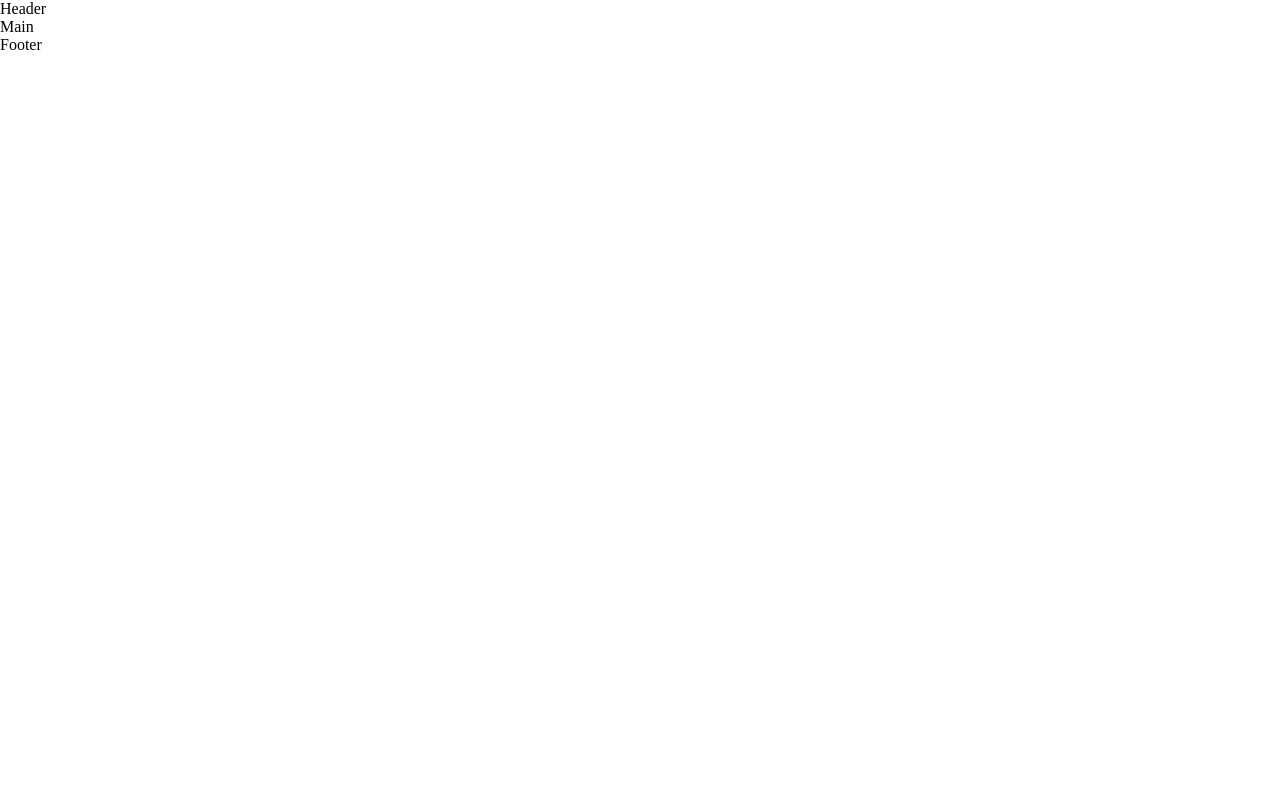
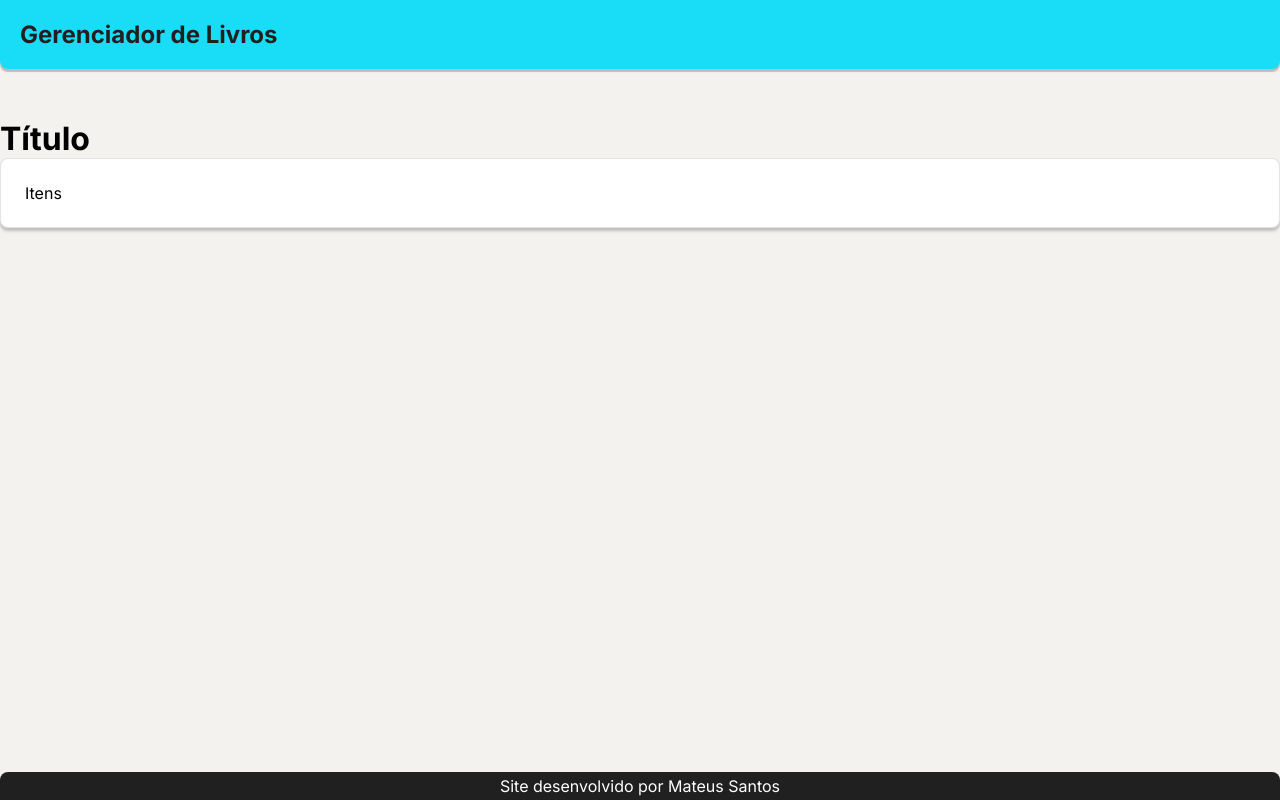
Before and after one commit to MateusSKV9/gerenciador-livros, a React (Vite) app: page / in a window 1280 px wide. Built offline with nearby package versions, Linux system fonts and the light colour scheme.

Commit message:
feat: add initial styles for header, main and footer components

```diff
--- a/index.html
+++ b/index.html
@@ -3,6 +3,12 @@
 	<head>
 		<meta charset="UTF-8" />
 		<link rel="icon" type="image/svg+xml" href="/vite.svg" />
+		<link rel="preconnect" href="https://fonts.googleapis.com" />
+		<link rel="preconnect" href="https://fonts.gstatic.com" crossorigin />
+		<link
+			href="https://fonts.googleapis.com/css2?family=Inter:ital,opsz,wght@0,14..32,100..900;1,14..32,100..900&display=swap"
+			rel="stylesheet"
+		/>
 		<meta name="viewport" content="width=device-width, initial-scale=1.0" />
 		<title>Gerenciador de Livros</title>
 	</head>
--- a/src/index.css
+++ b/src/index.css
@@ -1,5 +1,50 @@
+:root {
+	--primary: #202020;
+	--secondary: #f4f2ee;
+	--highlight: #19dcf6;
+
+	--black: #202020;
+	--box-shadow: rgba(32, 32, 32, 0.25);
+	--border: rgba(32, 32, 32, 0.12);
+	--white: #ffffff;
+
+	--inter: "Inter", Arial, Helvetica, sans-serif;
+}
+
 * {
 	margin: 0;
 	padding: 0;
 	box-sizing: border-box;
 }
+
+html,
+body {
+	background-color: var(--secondary);
+}
+
+html {
+	font-family: var(--inter);
+}
+
+body {
+	width: 100%;
+	min-height: 100vh;
+}
+
+#root {
+	min-height: 100vh;
+
+	display: flex;
+	align-items: center;
+	flex-direction: column;
+	gap: 50px;
+
+	& > * {
+		width: 100%;
+	}
+}
+
+a {
+	text-decoration: none;
+	color: inherit;
+}
--- a/src/shared/layout/Footer/Footer.module.css
+++ b/src/shared/layout/Footer/Footer.module.css
@@ -0,0 +1,10 @@
+.footer {
+	padding: 4px;
+	border-radius: 8px 8px 0px 0px;
+	background-color: var(--black);
+	color: var(--white);
+
+	display: flex;
+	justify-content: center;
+	align-items: center;
+}
--- a/src/shared/layout/Footer/Footer.tsx
+++ b/src/shared/layout/Footer/Footer.tsx
@@ -1,5 +1,11 @@
 import styles from "./Footer.module.css";
 
 export const Footer = () => {
-	return <footer className={styles.footer}>Footer</footer>;
+	return (
+		<footer className={styles.footer}>
+			<p>
+				Site desenvolvido por <a href="#">Mateus Santos</a>
+			</p>
+		</footer>
+	);
 };
--- a/src/shared/layout/Header/Header.module.css
+++ b/src/shared/layout/Header/Header.module.css
@@ -0,0 +1,8 @@
+.header {
+	padding: 20px;
+	border-radius: 0px 0px 8px 8px;
+	box-shadow: 0px 3px 1px var(--box-shadow);
+
+	background-color: var(--highlight);
+	color: var(--black);
+}
--- a/src/shared/layout/Header/Header.tsx
+++ b/src/shared/layout/Header/Header.tsx
@@ -1,5 +1,9 @@
 import styles from "./Header.module.css";
 
 export const Header = () => {
-	return <header className={styles.header}>Header</header>;
+	return (
+		<header className={styles.header}>
+			<h2>Gerenciador de Livros</h2>
+		</header>
+	);
 };
--- a/src/shared/layout/Main/Main.module.css
+++ b/src/shared/layout/Main/Main.module.css
@@ -0,0 +1,13 @@
+.main {
+	width: 100%;
+	max-width: 1360px;
+	flex-grow: 1;
+}
+
+.container {
+	padding: 24px;
+	background-color: var(--white);
+	border-radius: 8px;
+	box-shadow: 0px 3px 3px var(--box-shadow);
+	border: 1px solid var(--border);
+}
--- a/src/shared/layout/Main/Main.tsx
+++ b/src/shared/layout/Main/Main.tsx
@@ -1,5 +1,10 @@
 import styles from "./Main.module.css";
 
 export const Main = () => {
-	return <main className={styles.main}>Main</main>;
+	return (
+		<main className={styles.main}>
+			<h1>Título</h1>
+			<div className={styles.container}>Itens</div>
+		</main>
+	);
 };
```
